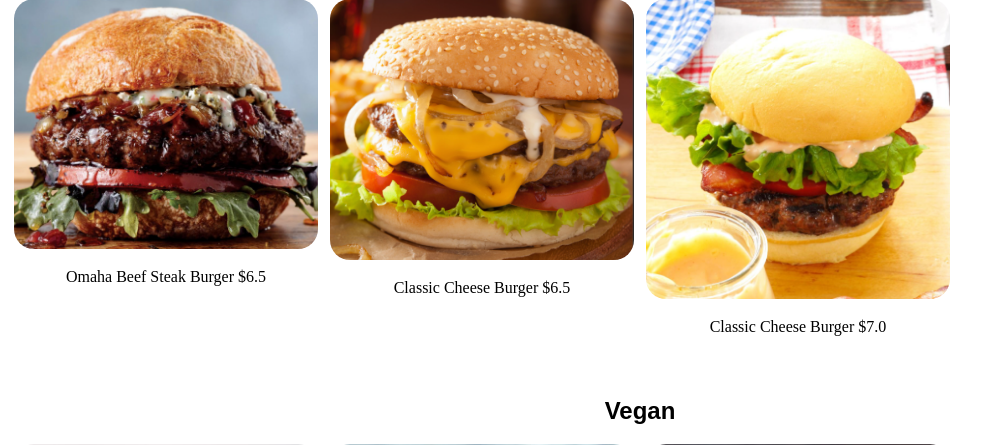
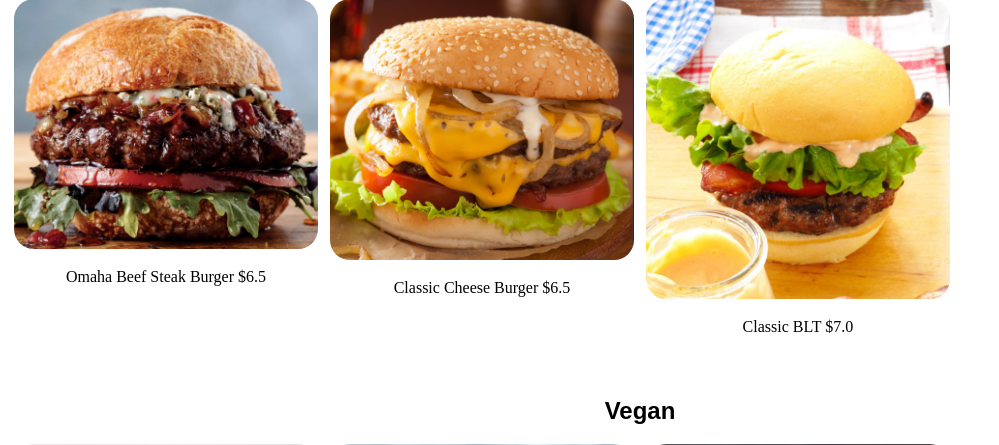
Before and after one commit to wenyu8/SPEEDBURGER, a Django app: page / in a window 1280 px wide. Shown: the part 515-960 px from the top of the page, without its empty margins (0-999 px from the left). Run offline with Django 4.2, Linux system fonts and the light colour scheme.

Commit message:
Update products.html

```diff
--- a/templates/products.html
+++ b/templates/products.html
@@ -66,7 +66,7 @@
 <div class="responsive">
   <div class="gallery">
              <img src="/static/images/blt.png" width="100" height="300">
-       <div class="desc">Classic Cheese Burger $7.0</div>
+       <div class="desc">Classic BLT $7.0</div>
 
   </div>
 </div>
```
